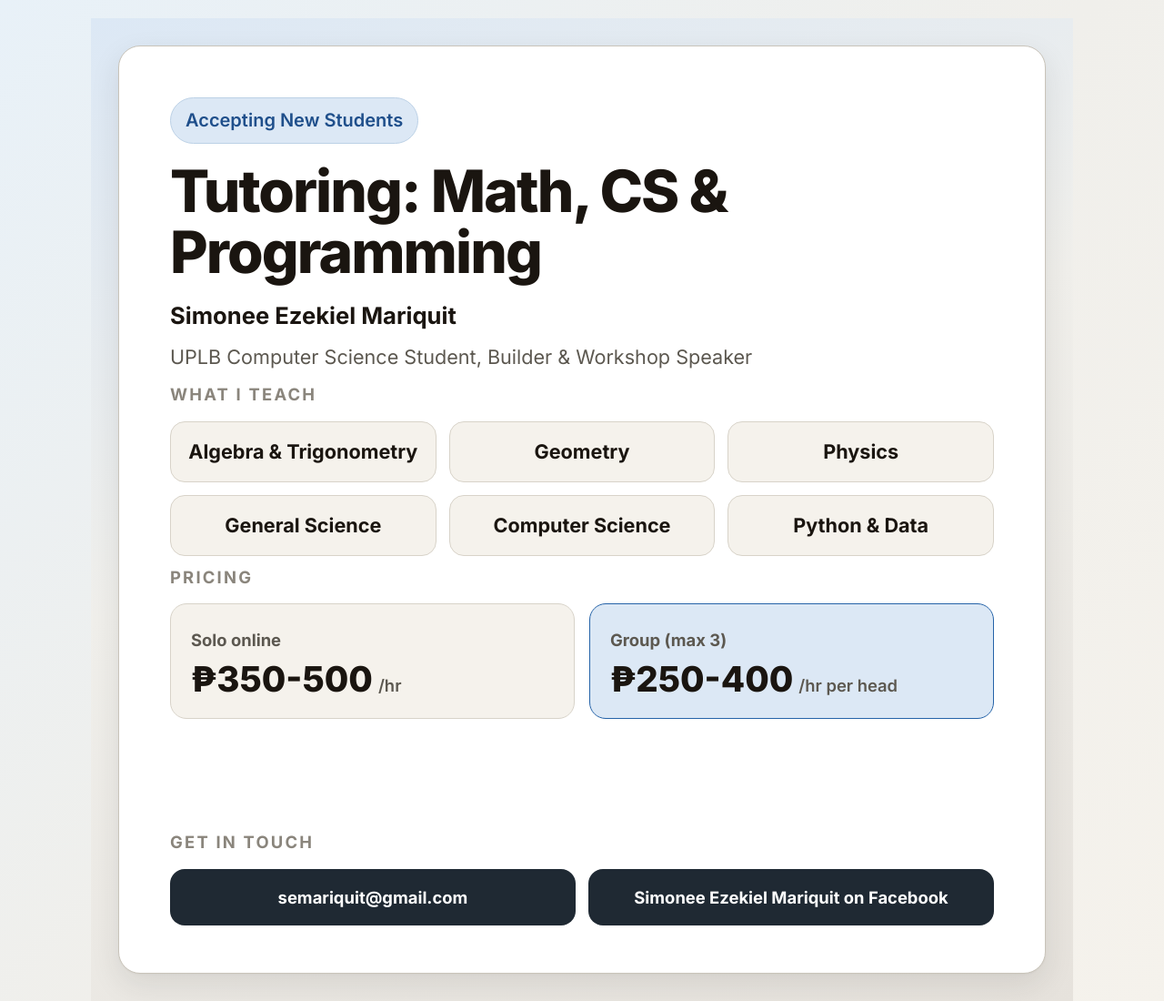
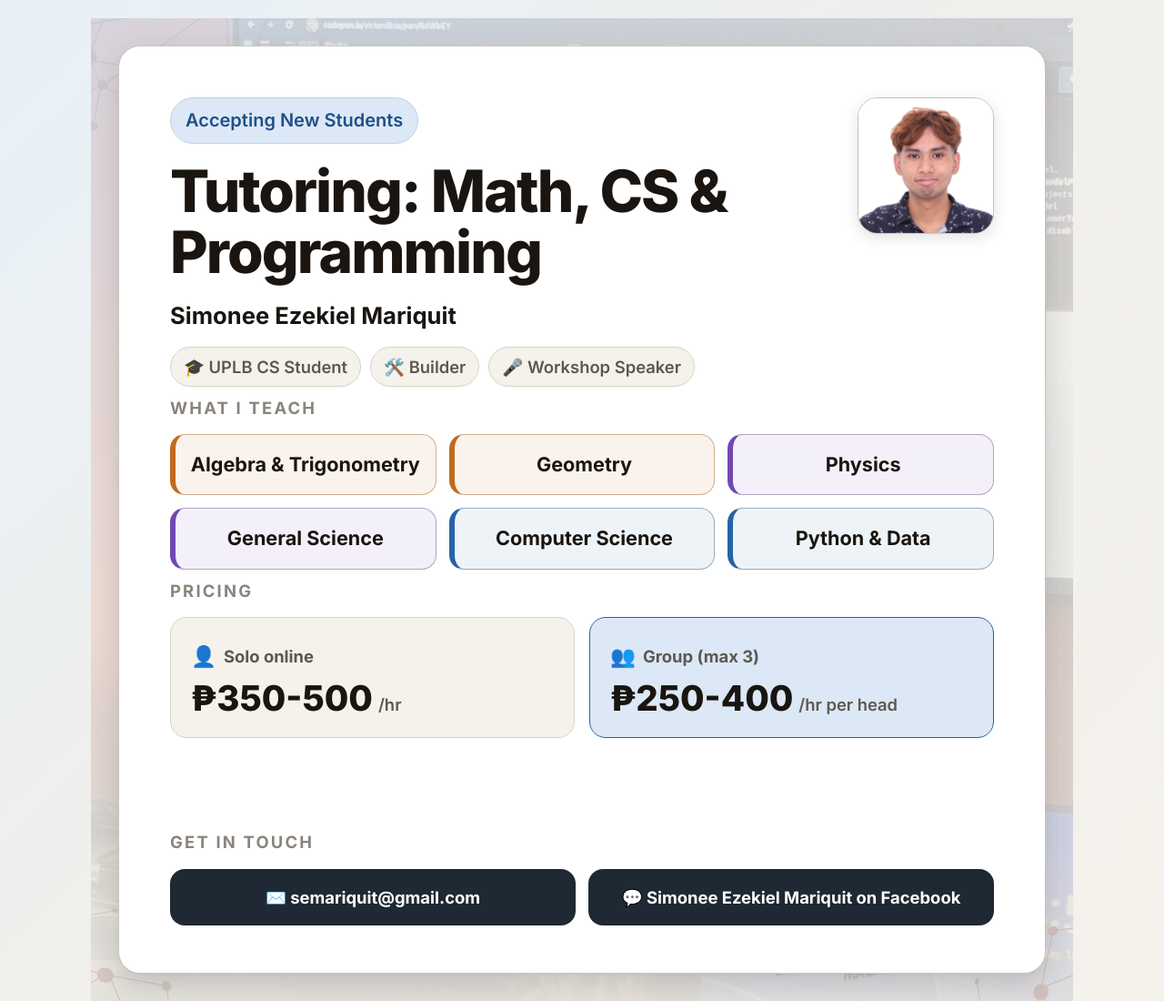
Before and after one commit to smmariquit/tutorials, an Astro site: page /social in a window 1280 px wide. Shown: the whole page at 91% size. Built offline with nearby package versions, Linux system fonts and the light colour scheme; Astro itself is replaced by a stand-in of ours.

Commit message:
Apply improvements to social card + subtle teaching cover photo
- Social card: headshot, icon credential chips, category-colored
  teach pills (Math/Science/CS), Solo/Group rate icons, contact icons
- Hero + social: faded in-action teaching photo as subtle cover

Co-Authored-By: Claude Opus 4.8 (1M context) <noreply@anthropic.com>

```diff
--- a/src/pages/social.astro
+++ b/src/pages/social.astro
@@ -1,27 +1,40 @@
 ---
 import Layout from '../layouts/Layout.astro';
 import '../styles/global.css';
+
+const teach = [
+ { name: 'Algebra & Trigonometry', cat: '#c2691f' },
+ { name: 'Geometry', cat: '#c2691f' },
+ { name: 'Physics', cat: '#7048b0' },
+ { name: 'General Science', cat: '#7048b0' },
+ { name: 'Computer Science', cat: '#2563a8' },
+ { name: 'Python & Data', cat: '#2563a8' },
+];
 ---
 
 <Layout title="Tutoring Social Card">
  <div class="social-wrapper">
  <div class="social-card" id="capture-area">
  <div class="card-header">
+ <div class="header-text">
  <div class="badge">Accepting New Students</div>
  <h1>Tutoring: Math, CS &amp; Programming</h1>
  <p class="subtitle">Simonee Ezekiel Mariquit</p>
- <p class="tagline">UPLB Computer Science Student, Builder & Workshop Speaker</p>
+ <p class="tagline">
+ <span class="cred">🎓 UPLB CS Student</span>
+ <span class="cred">🛠️ Builder</span>
+ <span class="cred">🎤 Workshop Speaker</span>
+ </p>
+ </div>
+ <img class="header-photo" src="/simonee.jpg" alt="Simonee Ezekiel Mariquit" width="150" height="150" />
  </div>
 
  <div class="card-body">
  <h3>What I teach</h3>
  <ul class="pill-list">
- <li>Algebra &amp; Trigonometry</li>
- <li>Geometry</li>
- <li>Physics</li>
- <li>General Science</li>
- <li>Computer Science</li>
- <li>Python &amp; Data</li>
+ {teach.map(t => (
+ <li style={`--cat: ${t.cat};`}>{t.name}</li>
+ ))}
  </ul>
  </div>
 
@@ -29,11 +42,11 @@ import '../styles/global.css';
  <h3>Pricing</h3>
  <div class="rates">
  <div class="rate-box">
- <span class="label">Solo online</span>
+ <span class="label"><span class="rate-icon">👤</span> Solo online</span>
  <span class="price">₱350-500<span>/hr</span></span>
  </div>
  <div class="rate-box highlight">
- <span class="label">Group (max 3)</span>
+ <span class="label"><span class="rate-icon">👥</span> Group (max 3)</span>
  <span class="price">₱250-400<span>/hr per head</span></span>
  </div>
  </div>
@@ -42,8 +55,8 @@ import '../styles/global.css';
  <div class="card-contact">
  <h3>Get in touch</h3>
  <div class="contact-row">
- <span class="contact">semariquit@gmail.com</span>
- <span class="contact">Simonee Ezekiel Mariquit on Facebook</span>
+ <span class="contact">✉️ semariquit@gmail.com</span>
+ <span class="contact">💬 Simonee Ezekiel Mariquit on Facebook</span>
  </div>
  </div>
  </div>
@@ -62,15 +75,29 @@ import '../styles/global.css';
  }
 
 .social-wrapper {
+ position: relative;
  width: 1080px;
  height: 1080px;
  display: flex;
  align-items: center;
  justify-content: center;
  background: linear-gradient(160deg, #dce8f5 0%, #f0efeb 45%, #e6e2dc 100%);
- }
+ overflow: hidden;
+}
+
+/* subtle in-action teaching cover behind the card */
+.social-wrapper::before {
+ content: '';
+ position: absolute;
+ inset: 0;
+ background: url('/teaching.jpg') center/cover no-repeat;
+ opacity: 0.14;
+ pointer-events: none;
+}
 
 .social-card {
+ position: relative;
+ z-index: 1;
  background: #ffffff;
  width: 1020px;
  height: 1020px;
@@ -78,11 +105,30 @@ import '../styles/global.css';
  border: 1px solid #c9c4ba;
  box-shadow:
  0 1px 2px rgba(44, 42, 38, 0.04),
- 0 12px 32px rgba(44, 42, 38, 0.1);
+ 0 12px 32px rgba(44, 42, 38, 0.18);
  padding: 56px 56px 52px;
  display: flex;
  flex-direction: column;
  justify-content: space-between;
+ }
+
+.card-header {
+ display: flex;
+ align-items: flex-start;
+ justify-content: space-between;
+ gap: 24px;
+ }
+
+.header-text { flex: 1; }
+
+.header-photo {
+ flex-shrink: 0;
+ width: 150px;
+ height: 150px;
+ border-radius: 22px;
+ object-fit: cover;
+ border: 1px solid #c9c4ba;
+ box-shadow: 0 4px 16px rgba(44, 42, 38, 0.14);
  }
 
 .badge {
@@ -113,13 +159,27 @@ import '../styles/global.css';
  font-size: 1.6rem;
  color: #1a1510;
  font-weight: 700;
- margin-bottom: 6px;
+ margin-bottom: 12px;
  }
 
 .tagline {
- font-size: 1.35rem;
+ display: flex;
+ flex-wrap: wrap;
+ gap: 10px;
+ margin-bottom: 8px;
+ }
+
+.cred {
+ display: inline-flex;
+ align-items: center;
+ gap: 6px;
+ background: #f5f2ec;
+ border: 1px solid #d8d3c9;
  color: #5c5850;
- margin-bottom: 8px;
+ font-size: 1.15rem;
+ font-weight: 600;
+ padding: 6px 14px;
+ border-radius: 999px;
  }
 
 .card-body h3,
@@ -150,8 +210,9 @@ import '../styles/global.css';
  }
 
 .pill-list li {
- background: #f5f2ec;
- border: 1px solid #d8d3c9;
+ background: color-mix(in srgb, var(--cat) 8%, #ffffff);
+ border: 1px solid color-mix(in srgb, var(--cat) 35%, #d8d3c9);
+ border-left: 6px solid var(--cat);
  color: #1a1510;
  padding: 18px 14px;
  border-radius: 16px;
@@ -186,7 +247,12 @@ import '../styles/global.css';
  border-color: #2563a8;
  }
 
+.rate-icon { font-size: 1.4rem; }
+
 .label {
+ display: inline-flex;
+ align-items: center;
+ gap: 8px;
  font-size: 1.15rem;
  font-weight: 700;
  color: #5c5850;
--- a/src/styles/global.css
+++ b/src/styles/global.css
@@ -66,11 +66,20 @@ a:hover { color: #1a4f8a; }
 .hero {
   padding: 120px 0 72px;
   position: relative;
+  overflow: hidden;
   background:
     radial-gradient(ellipse 80% 60% at 50% -10%, var(--accent-soft) 0%, transparent 70%),
     var(--bg);
 }
-.hero-inner { text-align: center; }
+/* subtle in-action teaching cover, faded so hero text stays legible */
+.hero::before {
+  content: ''; position: absolute; inset: 0; z-index: 0; pointer-events: none;
+  background: url('/teaching.jpg') center 20%/cover no-repeat;
+  opacity: 0.09;
+  -webkit-mask-image: linear-gradient(180deg, #000 0%, rgba(0,0,0,0.4) 55%, transparent 90%);
+  mask-image: linear-gradient(180deg, #000 0%, rgba(0,0,0,0.4) 55%, transparent 90%);
+}
+.hero-inner { text-align: center; position: relative; z-index: 1; }
 .hero-badge {
   display: inline-flex; align-items: center; gap: 8px;
   background: var(--accent-soft);
```
Also changed, not shown: public/teaching.jpg (added).
